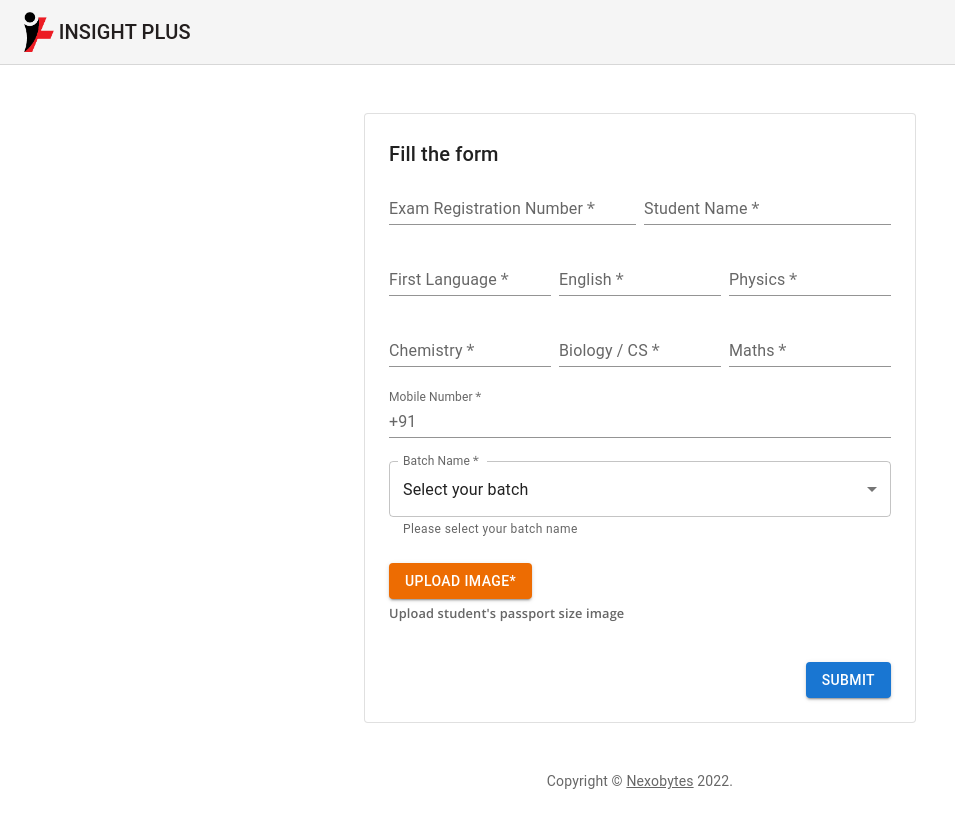
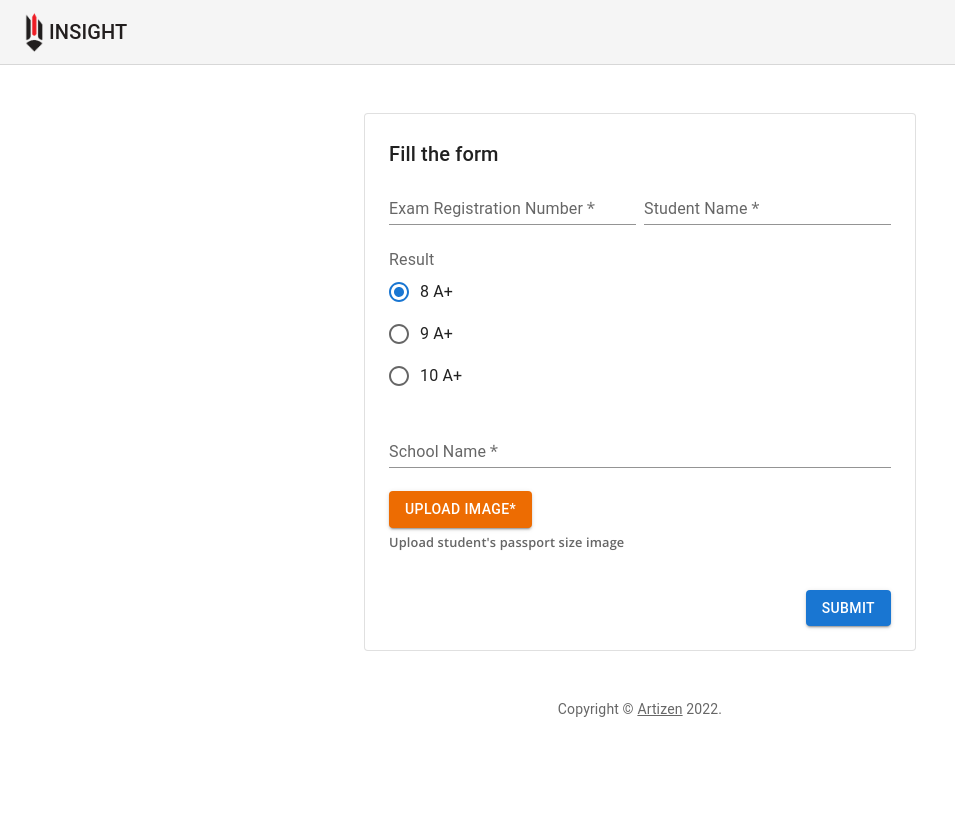
Before and after one commit to shaheemMPM/digitalcampaign, a React (Vite) app in the folder client/: page / in a window 1280 px wide. Shown: the whole page, without its empty margins (0-955 px from the left). After the commit the page ends 800 px from the top, so only its background shows below. Built offline with nearby package versions, Linux system fonts and the light colour scheme.

Commit message:
Updates frontend for sslc 2023

```diff
--- a/client/index.html
+++ b/client/index.html
@@ -5,7 +5,7 @@
     <link rel="icon" type="image/svg+xml" href="/src/images/favicon.svg" />
     <meta name="viewport" content="width=device-width, initial-scale=1.0" />
     <meta name="description" content="Web site created using vite react" />
-		<title>HSE Results | Nexobytes</title>
+    <title>HSE Results | Artizen</title>
     <link rel="preconnect" href="https://fonts.googleapis.com" />
     <link rel="preconnect" href="https://fonts.gstatic.com" crossorigin />
     <link
--- a/client/src/components/CopyRight/CopyRight.jsx
+++ b/client/src/components/CopyRight/CopyRight.jsx
@@ -1,16 +1,16 @@
-import React from 'react';
-import Typography from '@mui/material/Typography';
-import Link from '@mui/material/Link';
+import React from "react";
+import Typography from "@mui/material/Typography";
+import Link from "@mui/material/Link";
 
 export default function Copyright() {
-	return (
-		<Typography variant='body2' color='text.secondary' align='center'>
-			{'Copyright © '}
-			<Link color='inherit' href='https://www.nexobytes.com/'>
-				Nexobytes
-			</Link>{' '}
-			{new Date().getFullYear()}
-			{'.'}
-		</Typography>
-	);
+  return (
+    <Typography variant="body2" color="text.secondary" align="center">
+      {"Copyright © "}
+      <Link color="inherit" href="https://teamartizen.com/">
+        Artizen
+      </Link>{" "}
+      {new Date().getFullYear()}
+      {"."}
+    </Typography>
+  );
 }
--- a/client/src/components/Header/Header.jsx
+++ b/client/src/components/Header/Header.jsx
@@ -1,33 +1,33 @@
-import React from 'react';
-import AppBar from '@mui/material/AppBar';
-import Toolbar from '@mui/material/Toolbar';
-import Typography from '@mui/material/Typography';
-import { Link } from 'react-router-dom';
+import React from "react";
+import AppBar from "@mui/material/AppBar";
+import Toolbar from "@mui/material/Toolbar";
+import Typography from "@mui/material/Typography";
+import { Link } from "react-router-dom";
 
-import insightLogoInverted from '../../images/insight_inverted.png';
+import insightLogoInverted from "../../images/insight_inverted.png";
 
-import './Header.scss';
+import "./Header.scss";
 
 const Header = () => {
   return (
     <AppBar
-			position='absolute'
-			color='default'
+      position="absolute"
+      color="default"
       elevation={0}
       sx={{
-				position: 'relative',
+        position: "relative",
         borderBottom: (t) => `1px solid ${t.palette.divider}`,
       }}
     >
-			<Link to='/'>
+      <Link to="/">
         <Toolbar>
           <img
-						className='insight-logo'
+            className="insight-logo"
             src={insightLogoInverted}
-						alt='insight plus'
+            alt="insight"
           />
-					<Typography variant='h6' color='#221e1e' noWrap>
-						INSIGHT PLUS
+          <Typography variant="h6" color="#221e1e" noWrap>
+            INSIGHT
           </Typography>
         </Toolbar>
       </Link>
--- a/client/src/components/ResultsForms/ResultsForms.jsx
+++ b/client/src/components/ResultsForms/ResultsForms.jsx
@@ -1,58 +1,65 @@
-import React, { useRef, useState } from 'react';
-import axios from 'axios';
-import Grid from '@mui/material/Grid';
-import Typography from '@mui/material/Typography';
-import TextField from '@mui/material/TextField';
-import InputAdornment from '@mui/material/InputAdornment';
-import MenuItem from '@mui/material/MenuItem';
-import Button from '@mui/material/Button';
-import Box from '@mui/material/Box';
-import CircularProgress from '@mui/material/CircularProgress';
-import { LocalizationProvider } from '@mui/x-date-pickers/LocalizationProvider';
-import { AdapterDateFns } from '@mui/x-date-pickers/AdapterDateFns';
-import Modal from '@mui/material/Modal';
-import { makeStyles } from '@mui/styles';
-import Swal from 'sweetalert2';
+import React, { useRef, useState } from "react";
+import axios from "axios";
+import Grid from "@mui/material/Grid";
+import Typography from "@mui/material/Typography";
+import TextField from "@mui/material/TextField";
+// import InputAdornment from "@mui/material/InputAdornment";
+// import MenuItem from "@mui/material/MenuItem";
+import Button from "@mui/material/Button";
+import Box from "@mui/material/Box";
+import CircularProgress from "@mui/material/CircularProgress";
+import { LocalizationProvider } from "@mui/x-date-pickers/LocalizationProvider";
+import { AdapterDateFns } from "@mui/x-date-pickers/AdapterDateFns";
+import Modal from "@mui/material/Modal";
+import { makeStyles } from "@mui/styles";
+import Swal from "sweetalert2";
 
-import './ResultsForms.scss';
+import "./ResultsForms.scss";
 
-import ReactCrop, { centerCrop, makeAspectCrop } from 'react-image-crop';
-import 'react-image-crop/dist/ReactCrop.css';
+import ReactCrop, { centerCrop, makeAspectCrop } from "react-image-crop";
+import "react-image-crop/dist/ReactCrop.css";
 
-import { canvasPreview } from '../../utils/CanvasPreview';
+import { canvasPreview } from "../../utils/CanvasPreview";
+import {
+  FormControl,
+  FormControlLabel,
+  FormLabel,
+  Radio,
+  RadioGroup,
+} from "@mui/material";
 
 const useStyles = makeStyles((theme) => ({
   modal: {
-		display: 'flex',
-		alignItems: 'center',
-		justifyContent: 'center',
+    display: "flex",
+    alignItems: "center",
+    justifyContent: "center",
   },
   paper: {
-		backgroundColor: '#ffffff',
-		borderRadius: '15px',
+    backgroundColor: "#ffffff",
+    borderRadius: "15px",
     boxShadow: theme.shadows[5],
     padding: theme.spacing(2, 4, 3),
-		display: 'flex',
-		flexDirection: 'column',
+    display: "flex",
+    flexDirection: "column",
   },
 }));
 
-const batchNames = [
-	{ value: 'select', label: 'Select your batch' },
-	{ value: 'S1', label: 'S1' },
-	{ value: 'S2', label: 'S2' },
-	{ value: 'S3', label: 'S3' },
-	{ value: 'S4', label: 'S4' },
-	{ value: 'S5', label: 'S5' },
-	{ value: 'S6', label: 'S6' },
-	{ value: 'other', label: 'OTHER' },
-];
+// const batchNames = [
+//   { value: "select", label: "Select your batch" },
+//   { value: "S1", label: "S1" },
+//   { value: "S2", label: "S2" },
+//   { value: "S3", label: "S3" },
+//   { value: "S4", label: "S4" },
+//   { value: "S5", label: "S5" },
+//   { value: "S6", label: "S6" },
+//   { value: "other", label: "OTHER" },
+// ];
 
 const centerAspectCrop = (mediaWidth, mediaHeight, aspect) => {
   return centerCrop(
     makeAspectCrop(
       {
-				unit: '%',
+        unit: "%",
         width: 90,
       },
       aspect,
@@ -69,19 +76,21 @@ export default function ResultsForms() {
   const imgRef = useRef(null);
   const cropCanvasRef = useRef(null);
 
-	const [batch, setBatch] = useState('select');
-	const [examRegNo, setExamRegNo] = useState('');
-	const [mobile, setMobile] = useState('');
-	const [othBatch, setOthBatch] = useState('');
-	const [studentName, setStudentName] = useState('');
-	const [firstLanguage, setFirstLanguage] = useState('');
-	const [english, setEnglish] = useState('');
-	const [physics, setPhysics] = useState('');
-	const [chemistry, setChemistry] = useState('');
-	const [bioCs, setBioCs] = useState('');
-	const [maths, setMaths] = useState('');
+  const [examRegNo, setExamRegNo] = useState("");
+  const [schoolName, setSchoolName] = useState("");
+  const [studentName, setStudentName] = useState("");
+  const [grade, setGrade] = useState("8");
+  // const [mobile, setMobile] = useState("");
+  // const [batch, setBatch] = useState("select");
+  // const [othBatch, setOthBatch] = useState("");
+  // const [firstLanguage, setFirstLanguage] = useState("");
+  // const [english, setEnglish] = useState("");
+  // const [physics, setPhysics] = useState("");
+  // const [chemistry, setChemistry] = useState("");
+  // const [bioCs, setBioCs] = useState("");
+  // const [maths, setMaths] = useState("");
   const [cropModalOpen, setCropModalOpen] = useState(false);
-	const [imgSrc, setImgSrc] = useState('');
+  const [imgSrc, setImgSrc] = useState("");
   const [crop, setCrop] = useState();
   const [completedCrop, setCompletedCrop] = useState();
   const [isLoading, setIsLoading] = useState(false);
@@ -90,9 +99,9 @@ export default function ResultsForms() {
     if (e.target.files && e.target.files.length > 0) {
       setCrop(undefined); // Makes crop preview update between images.
       const reader = new FileReader();
-			reader.addEventListener('load', () => {
+      reader.addEventListener("load", () => {
         setCropModalOpen(true);
-				setImgSrc(reader.result.toString() || '');
+        setImgSrc(reader.result.toString() || "");
       });
       reader.readAsDataURL(e.target.files[0]);
     }
@@ -103,25 +112,25 @@ export default function ResultsForms() {
     setCrop(centerAspectCrop(width, height, 1));
   };
 
-	const handleBatchChange = (event) => {
-		setBatch(event.target.value);
-		setOthBatch(event.target.value);
-	};
+  // const handleBatchChange = (event) => {
+  //   setBatch(event.target.value);
+  //   setOthBatch(event.target.value);
+  // };
 
   const resetAll = () => {
-		setBatch('select');
-		setExamRegNo('');
-		setStudentName('');
-		setFirstLanguage('');
-		setEnglish('');
-		setPhysics('');
-		setChemistry('');
-		setBioCs('');
-		setMaths('');
-		setMobile('');
-		setOthBatch('');
+    setExamRegNo("");
+    setStudentName("");
+    // setBatch("select");
+    // setMobile("");
+    // setFirstLanguage("");
+    // setEnglish("");
+    // setPhysics("");
+    // setChemistry("");
+    // setBioCs("");
+    // setMaths("");
+    // setOthBatch("");
     setCropModalOpen(false);
-		setImgSrc('');
+    setImgSrc("");
     setCrop(undefined);
     setCompletedCrop(undefined);
     setIsLoading(false);
@@ -131,59 +140,63 @@ export default function ResultsForms() {
     if (
       !examRegNo ||
       !studentName ||
-			!firstLanguage ||
-			!english ||
-			!physics ||
-			!chemistry ||
-			!bioCs ||
-			!maths ||
-			!mobile ||
-			!othBatch ||
-			othBatch === 'select' ||
-			othBatch === 'other' ||
+      !schoolName ||
+      !grade ||
+      // !firstLanguage ||
+      // !english ||
+      // !physics ||
+      // !chemistry ||
+      // !bioCs ||
+      // !maths ||
+      // !mobile ||
+      // !othBatch ||
+      // othBatch === "select" ||
+      // othBatch === "other" ||
       !completedCrop
     ) {
       Swal.fire({
-				icon: 'warning',
-				title: 'Oops...',
+        icon: "warning",
+        title: "Oops...",
         text: `fill all required fields`,
       });
       return;
     }
-		if (mobile.length !== 10 || isNaN(mobile)) {
-			Swal.fire({
-				icon: 'error',
-				title: 'Oops...',
-				text: `enter a valid mobile number`,
-			});
-			return;
-		}
+    // if (mobile.length !== 10 || isNaN(mobile)) {
+    //   Swal.fire({
+    //     icon: "error",
+    //     title: "Oops...",
+    //     text: `enter a valid mobile number`,
+    //   });
+    //   return;
+    // }
 
     setIsLoading(true);
 
     // Phto upload
     const cropCanvas = cropCanvasRef.current;
-		const croppedImage = cropCanvas.toDataURL('image/png');
+    const croppedImage = cropCanvas.toDataURL("image/png");
 
     axios
-			.post('/api/form', {
+      .post("/api/form", {
         examRegNo,
         studentName,
-				firstLanguage,
-				english,
-				physics,
-				chemistry,
-				bioCs,
-				maths,
-				mobile,
-				batch: othBatch,
+        schoolName,
+        grade,
+        // firstLanguage,
+        // english,
+        // physics,
+        // chemistry,
+        // bioCs,
+        // maths,
+        // mobile,
+        // batch: othBatch,
         imageBinary: croppedImage,
       })
       .then((response) => {
         console.log(response);
         Swal.fire({
-					icon: 'success',
-					title: 'Success',
+          icon: "success",
+          title: "Success",
           text: `Successfully uploaded form! thank you`,
         }).then(() => {
           resetAll();
@@ -191,8 +204,8 @@ export default function ResultsForms() {
       })
       .catch((error) => {
         Swal.fire({
-					icon: 'error',
-					title: 'Oops...',
+          icon: "error",
+          title: "Oops...",
           text: `Sorry form upload failed, try again!\n\n${error.message}`,
         }).then(() => {
           setIsLoading(false);
@@ -209,23 +222,23 @@ export default function ResultsForms() {
   return (
     <LocalizationProvider dateAdapter={AdapterDateFns}>
       {isLoading ? (
-				<div style={{ display: 'flex', justifyContent: 'center' }}>
+        <div style={{ display: "flex", justifyContent: "center" }}>
           <CircularProgress />
         </div>
       ) : (
-				<div className='form-root'>
-					<Typography variant='h6' gutterBottom>
+        <div className="form-root">
+          <Typography variant="h6" gutterBottom>
             Fill the form
           </Typography>
           <Grid container spacing={1}>
             <Grid item xs={6}>
               <TextField
                 required
-								id='regNo'
-								name='regNo'
-								label='Exam Registration Number'
+                id="regNo"
+                name="regNo"
+                label="Exam Registration Number"
                 fullWidth
-								variant='standard'
+                variant="standard"
                 value={examRegNo}
                 onChange={(e) => {
                   setExamRegNo(e.target.value);
@@ -235,18 +248,61 @@ export default function ResultsForms() {
             <Grid item xs={6}>
               <TextField
                 required
-								id='studentName'
-								name='studentName'
-								label='Student Name'
+                id="studentName"
+                name="studentName"
+                label="Student Name"
                 fullWidth
-								variant='standard'
+                variant="standard"
                 value={studentName}
                 onChange={(e) => {
                   setStudentName(e.target.value);
                 }}
               />
             </Grid>
-						<Grid item xs={4}>
+            <Grid item xs={6}>
+              <FormControl>
+                <FormLabel id="radio-buttons-group-label">Result</FormLabel>
+                <RadioGroup
+                  aria-labelledby="radio-buttons-group-label"
+                  value={grade}
+                  name="radio-buttons-group"
+                  onChange={(e) => {
+                    setGrade(e.target.value);
+                  }}
+                >
+                  <FormControlLabel
+                    value="8"
+                    control={<Radio />}
+                    label="8 A+"
+                  />
+                  <FormControlLabel
+                    value="9"
+                    control={<Radio />}
+                    label="9 A+"
+                  />
+                  <FormControlLabel
+                    value="10"
+                    control={<Radio />}
+                    label="10 A+"
+                  />
+                </RadioGroup>
+              </FormControl>
+            </Grid>
+            <Grid item xs={12}>
+              <TextField
+                required
+                id="schoolName"
+                name="schoolName"
+                label="School Name"
+                fullWidth
+                variant="standard"
+                value={schoolName}
+                onChange={(e) => {
+                  setSchoolName(e.target.value);
+                }}
+              />
+            </Grid>
+            {/* <Grid item xs={4}>
 							<TextField
 								required
 								id='firstLanguage'
@@ -356,17 +412,16 @@ export default function ResultsForms() {
 								}}
 							/>
 						</Grid>
-
 						<Grid item xs={12}>
               <TextField
                 required
-								id='batch'
+                id="batch"
                 select
-								label='Batch Name'
+                label="Batch Name"
                 value={batch}
                 onChange={handleBatchChange}
                 fullWidth
-								helperText='Please select your batch name'
+                helperText="Please select your batch name"
               >
                 {batchNames.map((batchName) => (
                   <MenuItem key={batchName.value} value={batchName.value}>
@@ -374,34 +429,34 @@ export default function ResultsForms() {
                   </MenuItem>
                 ))}
               </TextField>
-						</Grid>
-						{batch === 'other' ? (
+            </Grid> */}
+            {/* {batch === "other" ? (
               <Grid item xs={12}>
                 <TextField
                   required
-									id='othBatch'
-									name='othBatch'
-									label='Specify Batch Name'
+                  id="othBatch"
+                  name="othBatch"
+                  label="Specify Batch Name"
                   fullWidth
-									variant='standard'
+                  variant="standard"
                   value={othBatch}
                   onChange={(e) => {
                     setOthBatch(e.target.value);
                   }}
                 />
               </Grid>
-						) : null}
+            ) : null} */}
             <Grid item xs={12}>
-							<Button variant='contained' color='warning' component='label'>
+              <Button variant="contained" color="warning" component="label">
                 Upload Image*
                 <input
-									type='file'
+                  type="file"
                   onChange={onSelectFile}
-									accept='image/*'
+                  accept="image/*"
                   hidden
                 />
               </Button>
-							<p className='image-help-text'>
+              <p className="image-help-text">
                 Upload student's passport size image
               </p>
             </Grid>
@@ -411,10 +466,10 @@ export default function ResultsForms() {
                   <canvas
                     ref={cropCanvasRef}
                     style={{
-											display: cropModalOpen ? 'none' : 'block',
-											objectFit: 'contain',
-											width: '150px',
-											height: '150px',
+                      display: cropModalOpen ? "none" : "block",
+                      objectFit: "contain",
+                      width: "150px",
+                      height: "150px",
                     }}
                   />
                 )}
@@ -422,9 +477,9 @@ export default function ResultsForms() {
             </Grid>
           </Grid>
           <Grid container spacing={3}></Grid>
-					<Box sx={{ display: 'flex', justifyContent: 'flex-end' }}>
+          <Box sx={{ display: "flex", justifyContent: "flex-end" }}>
             <Button
-							variant='contained'
+              variant="contained"
               onClick={handleSubmit}
               sx={{ mt: 3, ml: 1 }}
             >
@@ -432,12 +487,12 @@ export default function ResultsForms() {
             </Button>
           </Box>
           <Modal
-						aria-labelledby='transition-modal-title'
-						aria-describedby='transition-modal-description'
+            aria-labelledby="transition-modal-title"
+            aria-describedby="transition-modal-description"
             className={classes.modal}
             open={cropModalOpen}
             onClose={(_, reason) => {
-							if (reason && reason === 'backdropClick') return;
+              if (reason && reason === "backdropClick") return;
               setCropModalOpen(false);
             }}
             disableEscapeKeyDown
@@ -451,20 +506,20 @@ export default function ResultsForms() {
                   aspect={1}
                 >
                   <img
-										style={{ maxHeight: '70vh' }}
+                    style={{ maxHeight: "70vh" }}
                     ref={imgRef}
-										alt='Crop me'
+                    alt="Crop me"
                     src={imgSrc}
                     onLoad={onImageLoad}
                   />
                 </ReactCrop>
               )}
               <Button
-								color='error'
-								variant='contained'
+                color="error"
+                variant="contained"
                 onClick={() => {
                   setCropModalOpen(false);
-									setImgSrc('');
+                  setImgSrc("");
                   setCrop(undefined);
                   setCompletedCrop(undefined);
                 }}
@@ -473,7 +528,7 @@ export default function ResultsForms() {
                 CANCEL
               </Button>
               <Button
-								variant='contained'
+                variant="contained"
                 onClick={onCropHandler}
                 sx={{ mt: 1, ml: 1 }}
               >
```
Also changed, not shown: client/src/images/insight_inverted.png, client/src/images/insight_plus_inverted.png (added). Lines whose indentation alone changed are shown as unchanged.
